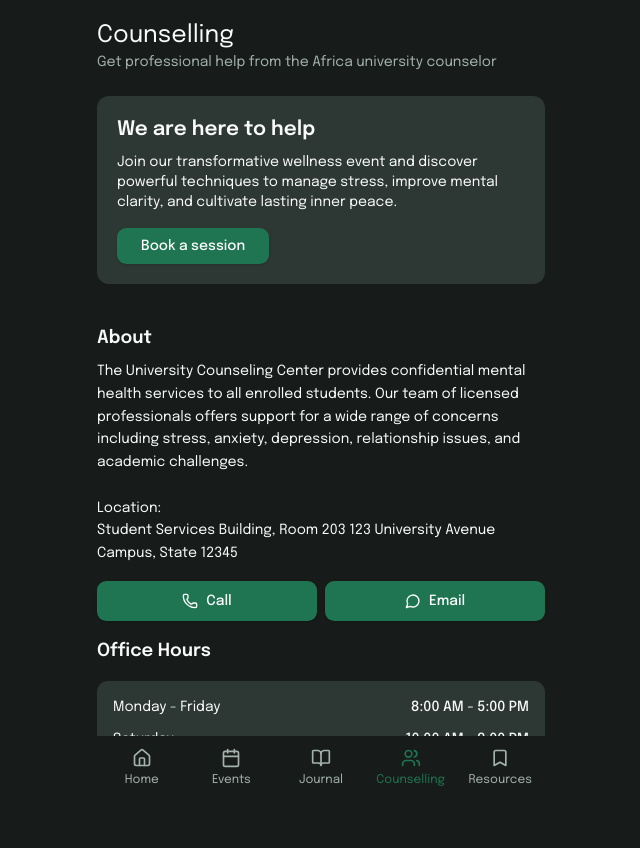
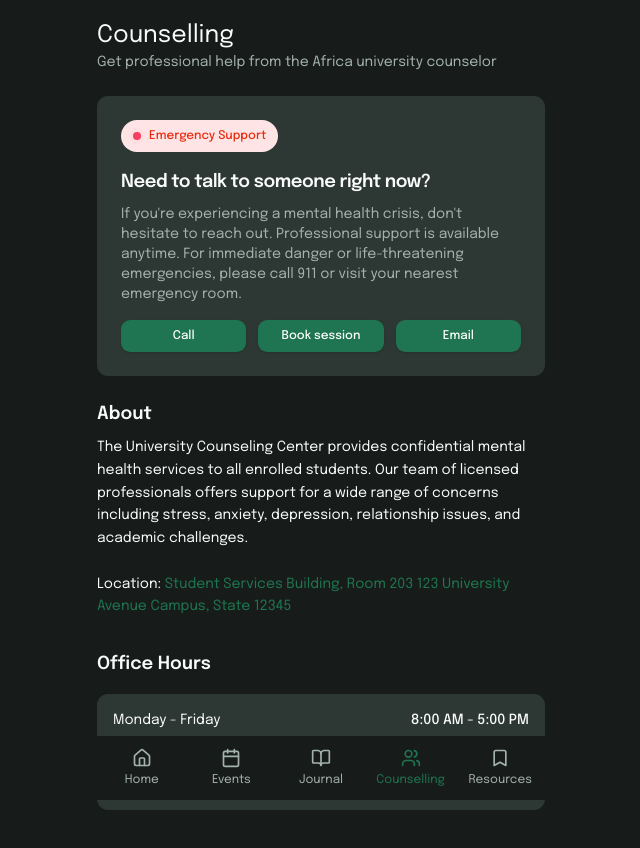
Before and after one commit to marknature/mental-compass, a Next.js app: page /counselling in a window 1280 px wide. Shown: the top 848 px of the page, without its empty margins (319-959 px from the left). Built offline with nearby package versions, Linux system fonts and the light colour scheme.

Commit message:
refactor: improve layouts

```diff
--- a/app/counselling/page.tsx
+++ b/app/counselling/page.tsx
@@ -9,6 +9,7 @@ import {
   CalendarHeart,
 } from "lucide-react";
 import Link from "next/link";
+import { CrisisSupport } from "../_components/crisis-support";
 
 export default function Counselling() {
   const services = [
@@ -49,32 +50,10 @@ export default function Counselling() {
           Get professional help from the Africa university counselor
         </p>
       </h1>
-      <div className=" overflow-hidden rounded-xl bg-border p-5">
-        {/* Content Section */}
-        <div className="space-y-4">
-          {/* Header */}
-          <div className="flex gap-8 items-center w-full">
-            <div className="space-y-2 w-full">
-              <h2 className="text-xl font-semibold ">We are here to help</h2>
-              <p className="mt-1 text-sm">
-                Join our transformative wellness event and discover powerful
-                techniques to manage stress, improve mental clarity, and
-                cultivate lasting inner peace.
-              </p>
-            </div>
-          </div>
-          <div className="flex gap-3">
-            <Link href={"/counselling/bookings"}>
-              <Button className="bg-primary px-6 text-sm">
-                Book a session
-              </Button>
-            </Link>
-          </div>
-        </div>
-      </div>{" "}
+      <CrisisSupport />
       <main className="flex-1 pb-24 relative">
         {/* About Section */}
-        <div className="py-4">
+        <div className="pb-4">
           <h3 className="text-lg font-semibold mb-2">About</h3>
           <p className=" text-sm leading-relaxed">
             The University Counseling Center provides confidential mental health
@@ -84,20 +63,14 @@ export default function Counselling() {
             challenges.
             <br />
             <br />
-            Location:
-            <br />
-            Student Services Building, Room 203 123 University Avenue Campus,
-            State 12345
+            Location:{" "}
+            <span className="text-primary">
+              Student Services Building, Room 203 123 University Avenue Campus,
+              State 12345
+            </span>
           </p>
         </div>
-        <div className="grid grid-cols-2 gap-2">
-          <Button size="lg" className="w-full">
-            <Phone className="h-5 w-5 " /> Call
-          </Button>
-          <Button size="lg" className="w-full">
-            <MessageCircle className="h-5 w-5 " /> Email
-          </Button>
-        </div>
+
         {/* Hours Section */}
         <div className="py-4">
           <h3 className="text-lg font-semibold mb-4">Office Hours</h3>
--- a/app/events/[id]/page.tsx
+++ b/app/events/[id]/page.tsx
@@ -5,7 +5,7 @@ import { useRouter } from "next/navigation";
 import { Button } from "@/components/ui/button";
 import { Badge } from "@/components/ui/badge";
 import { toast } from "sonner";
-import { MapPin, ChevronDown, ChevronUp, Ribbon } from "lucide-react";
+import { MapPin, ChevronDown, ChevronUp, Ribbon, Award } from "lucide-react";
 import { cn } from "@/lib/utils";
 import { Avatar, AvatarImage } from "@/components/ui/avatar";
 import Image from "next/image";
@@ -165,8 +165,11 @@ export default function EventDetail({}: EventDetailProps) {
 
         {/* Points Badge */}
         <div className="mt-6 inline-block">
-          <Badge variant="secondary" className="text-sm px-3 py-1">
-            {event.points} points upon completion
+          <Badge
+            variant="secondary"
+            className="flex gap-2 justify-center items-center text-sm px-3 py-1"
+          >
+            <Award /> {event.points} points upon completion
           </Badge>
         </div>
         {/* Fixed Bottom Section */}
```
